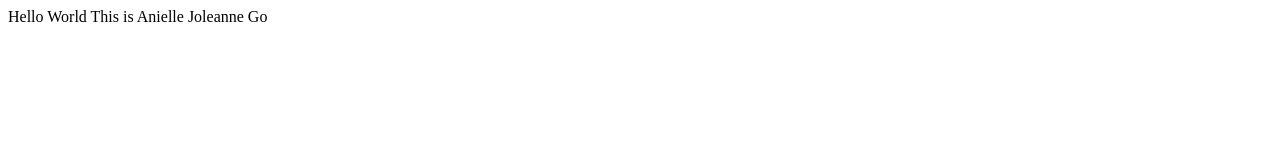
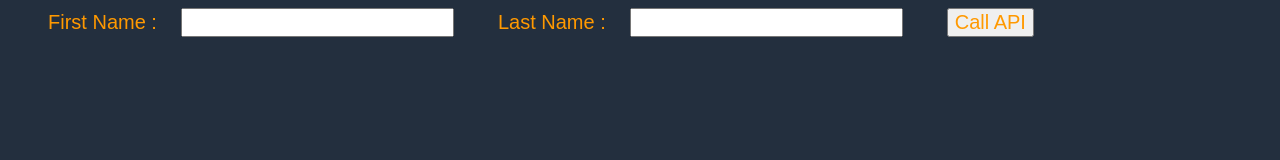
Before and after one commit to AJoleanneGo/CSCE3420, a plain HTML site: page index.html in a window 1280 px wide. Drawn offline with Linux system fonts and the light colour scheme.

Commit message:
actual code pasted
noice

```diff
--- a/index.html
+++ b/index.html
@@ -3,10 +3,56 @@
 <head>
     <meta charset="UTF-8">
     <title>Hello World</title>
+    <!-- Add some CSS to change client UI -->
+    <style>
+    body {
+        background-color: #232F3E;
+        }
+    label, button {
+        color: #FF9900;
+        font-family: Arial, Helvetica, sans-serif;
+        font-size: 20px;
+        margin-left: 40px;
+        }
+     input {
+        color: #232F3E;
+        font-family: Arial, Helvetica, sans-serif;
+        font-size: 20px;
+        margin-left: 20px;
+        }
+    </style>
+    <script>
+        // define the callAPI function that takes a first name and last name as parameters
+        var callAPI = (firstName,lastName)=>{
+            // instantiate a headers object
+            var myHeaders = new Headers();
+            // add content type header to object
+            myHeaders.append("Content-Type", "application/json");
+            // using built in JSON utility package turn object to string and store in a variable
+            var raw = JSON.stringify({"firstName":firstName,"lastName":lastName});
+            // create a JSON object with parameters for API call and store in a variable
+            var requestOptions = {
+                method: 'POST',
+                headers: myHeaders,
+                body: raw,
+                redirect: 'follow'
+            };
+            // make API call with parameters and use promises to get response
+            fetch("YOUR-API-INVOKE-URL", requestOptions)
+            .then(response => response.text())
+            .then(result => alert(JSON.parse(result).message))
+            .catch(error => console.log('error', error));
+        }
+    </script>
 </head>
-
 <body>
-    Hello World
-    This is Anielle Joleanne Go
+    <form>
+        <label>First Name :</label>
+        <input type="text" id="fName">
+        <label>Last Name :</label>
+        <input type="text" id="lName">
+        <!-- set button onClick method to call function we defined passing input values as parameters -->
+        <button type="button" onclick="callAPI(document.getElementById('fName').value,document.getElementById('lName').value)">Call API</button>
+    </form>
 </body>
 </html>
```
